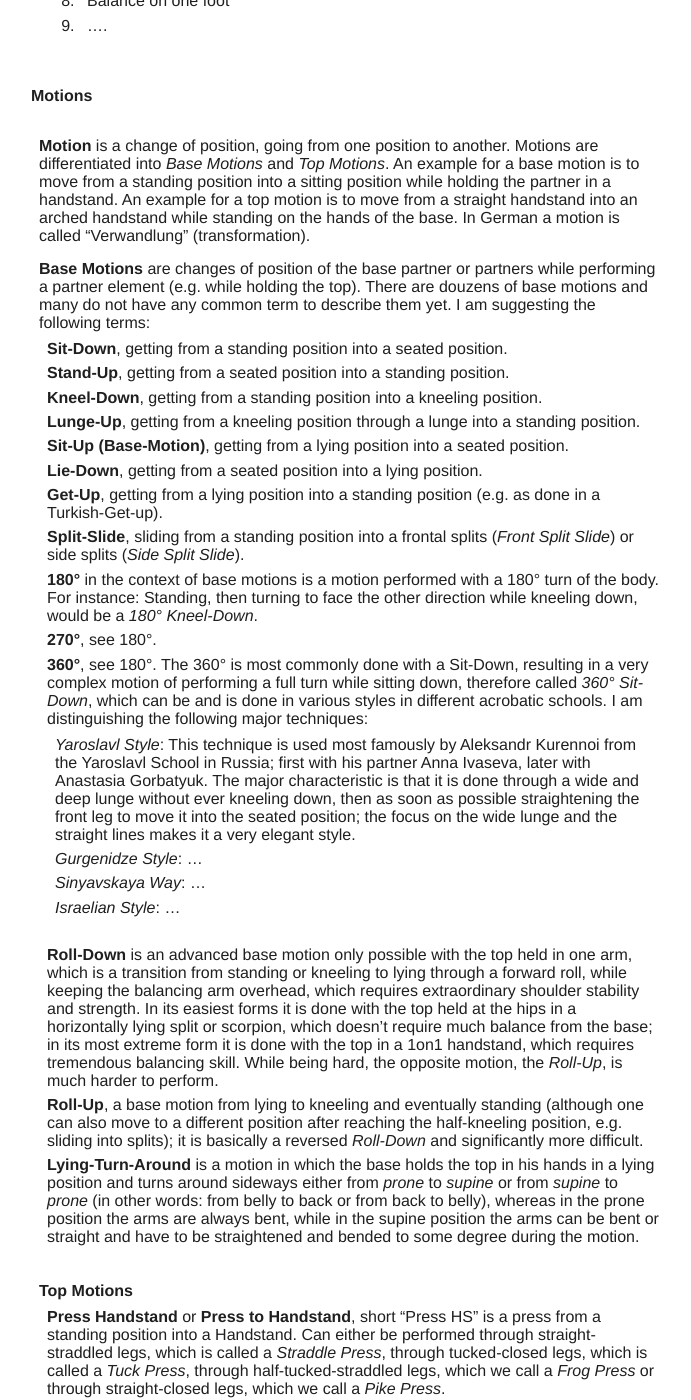
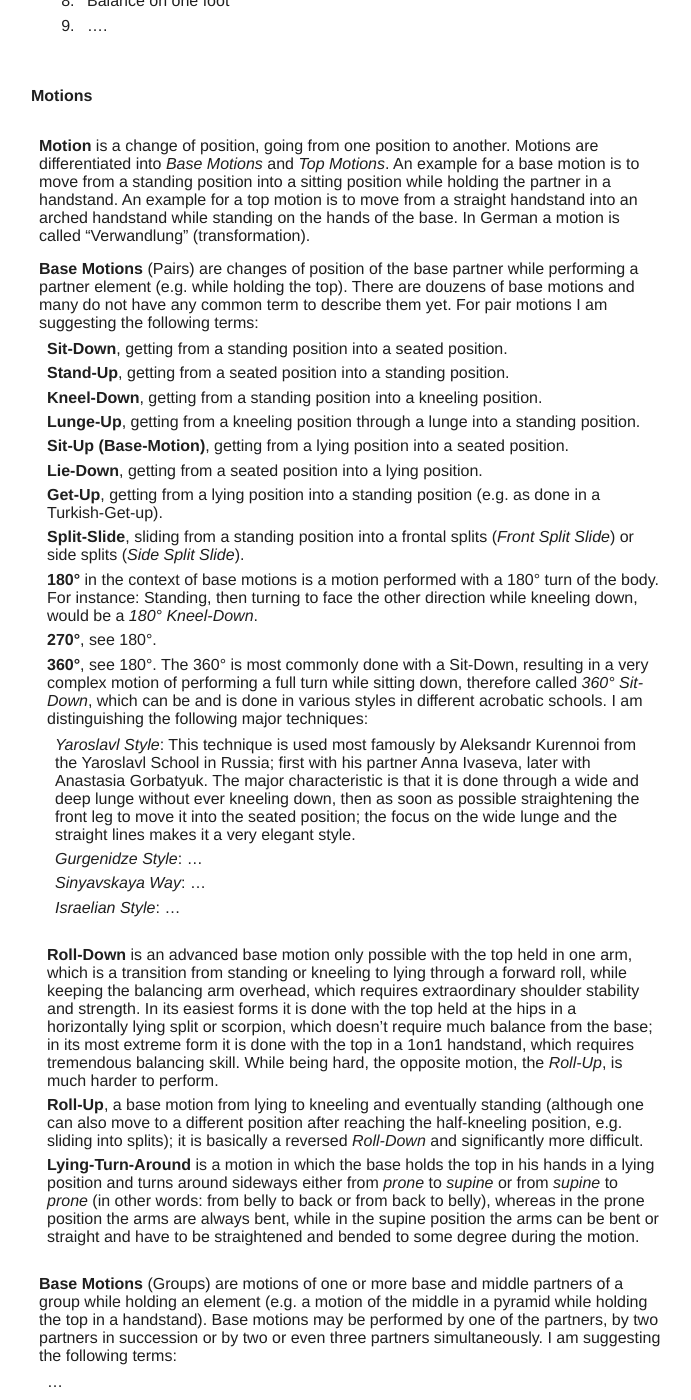
Before and after one commit to floshin/acrolib, a Jekyll site: the page built from glossary.md, in a window 1280 px wide and 1400 px high, scrolled down 5791 px. Shown: the whole window, without its empty margins (294-985 px from the left). Built offline with Jekyll 4.4.1, drawn with Linux system fonts in a browser that asks for light colours; our own code applies the rules of GitHub Pages for plain Markdown files.

Commit message:
Update glossary.md

```diff
--- a/glossary.md
+++ b/glossary.md
@@ -152,7 +152,7 @@ We divide the Acrobatic terms into the following categories according to the cat
 
 * **Motion** is a change of position, going from one position to another. Motions are differentiated into *Base Motions* and *Top Motions*. An example for a base motion is to move from a standing position into a sitting position while holding the partner in a handstand. An example for a top motion is to move from a straight handstand into an arched handstand while standing on the hands of the base. In German a motion is called "Verwandlung" (transformation).
 
-* **Base Motions** are changes of position of the base partner or partners while performing a partner element (e.g. while holding the top). There are douzens of base motions and many do not have any common term to describe them yet. I am suggesting the following terms:
+* **Base Motions** (Pairs) are changes of position of the base partner while performing a partner element (e.g. while holding the top). There are douzens of base motions and many do not have any common term to describe them yet. For pair motions I am suggesting the following terms:
   * **Sit-Down**, getting from a standing position into a seated position.
   * **Stand-Up**, getting from a seated position into a standing position.
   * **Kneel-Down**, getting from a standing position into a kneeling position.
@@ -171,8 +171,9 @@ We divide the Acrobatic terms into the following categories according to the cat
   * **Roll-Down** is an advanced base motion only possible with the top held in one arm, which is a transition from standing or kneeling to lying through a forward roll, while keeping the balancing arm overhead, which requires extraordinary shoulder stability and strength. In its easiest forms it is done with the top held at the hips in a horizontally lying split or scorpion, which doesn't require much balance from the base; in its most extreme form it is done with the top in a 1on1 handstand, which requires tremendous balancing skill. While being hard, the opposite motion, the *Roll-Up*, is much harder to perform.
   * **Roll-Up**, a base motion from lying to kneeling and eventually standing (although one can also move to a different position after reaching the half-kneeling position, e.g. sliding into splits); it is basically a reversed *Roll-Down* and significantly more difficult.
   * **Lying-Turn-Around** is a motion in which the base holds the top in his hands in a lying position and turns around sideways either from *prone* to *supine* or from *supine* to *prone* (in other words: from belly to back or from back to belly), whereas in the prone position the arms are always bent, while in the supine position the arms can be bent or straight and have to be straightened and bended to some degree during the motion.
-  *
 
+* **Base Motions** (Groups) are motions of one or more base and middle partners of a group while holding an element (e.g. a motion of the middle in a pyramid while holding the top in a handstand). Base motions may be performed by one of the partners, by two partners in succession or by two or even three partners simultaneously. I am suggesting the following terms:
+  * ...
 
 * **Top Motions**
   * **Press Handstand** or **Press to Handstand**, short "Press HS" is a press from a standing position into a Handstand. Can either be performed through straight-straddled legs, which is called a *Straddle Press*, through tucked-closed legs, which is called a *Tuck Press*, through half-tucked-straddled legs, which we call a *Frog Press* or through straight-closed legs, which we call a *Pike Press*.
```
